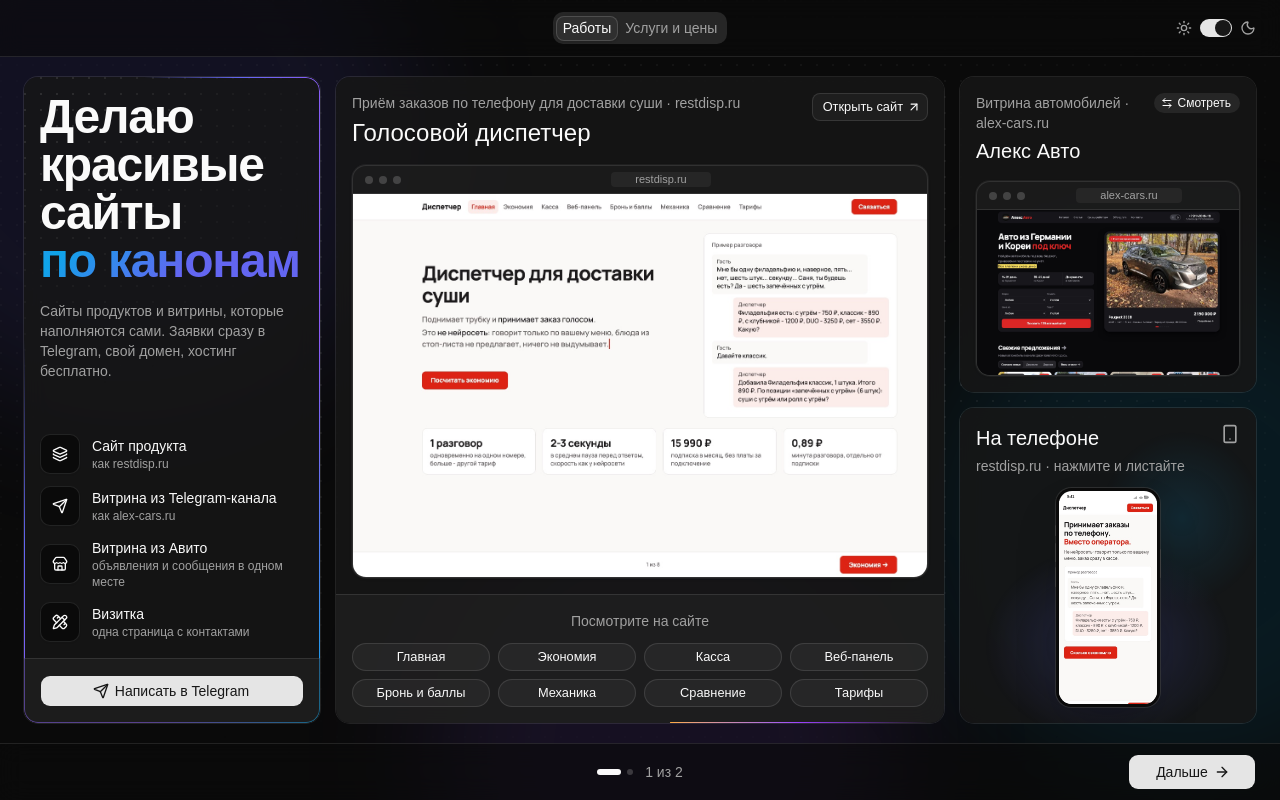
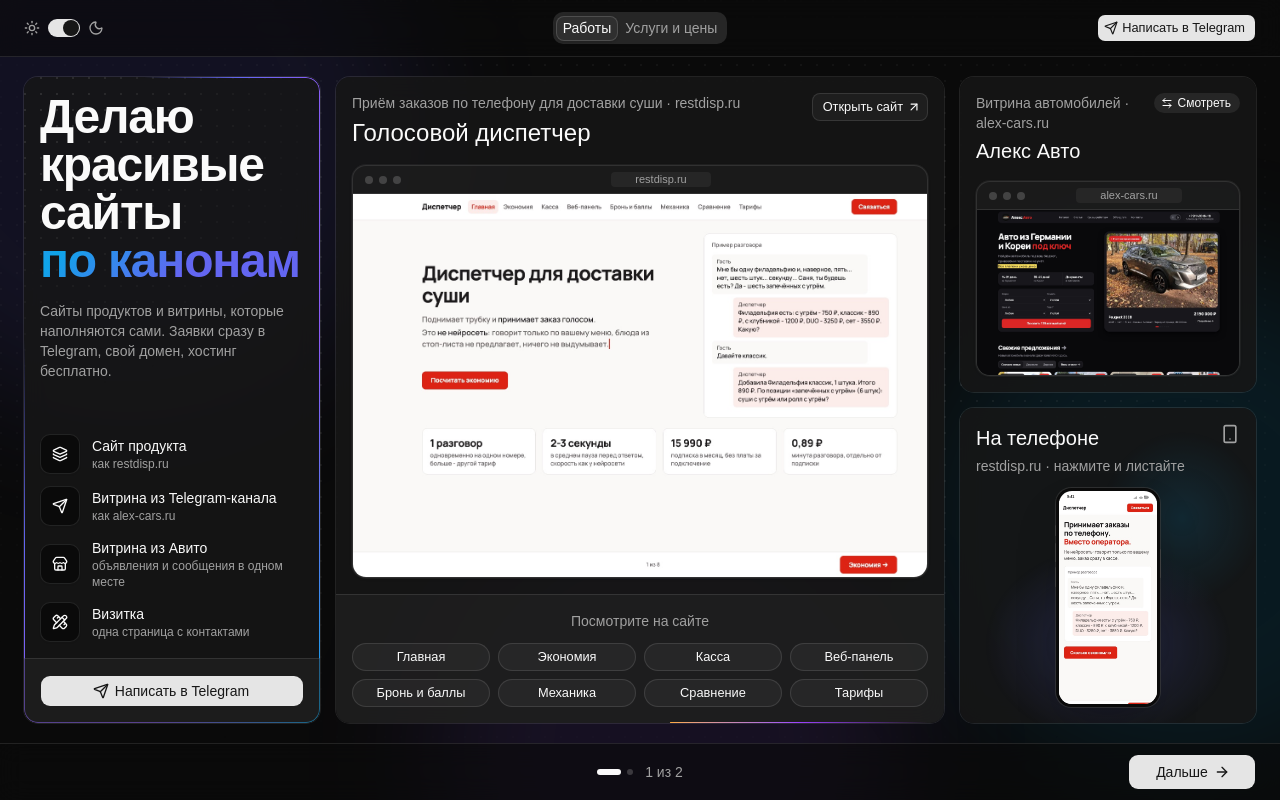
Before and after one commit to gozeff/imakeit, a React (Vite) app: page / in a window 1280 px wide. Built offline with nearby package versions, Linux system fonts and the light colour scheme.

Commit message:
Кнопка Telegram в шапке на всех экранах
Co-Authored-By: Claude Opus 5.5 <noreply@anthropic.com>

```diff
--- a/src/App.tsx
+++ b/src/App.tsx
@@ -527,7 +527,9 @@ export default function App() {
       </div>
       <header className="relative border-b bg-background/60 backdrop-blur-md">
         <div className="mx-auto flex h-14 max-w-7xl items-center justify-between gap-4 px-4 md:px-6">
-          <div className="hidden w-24 sm:block" />
+          <div className="hidden flex-1 sm:flex">
+            <ThemeSwitch />
+          </div>
           <Tabs value={String(page)} onValueChange={(v) => goTo(Number(v))}>
             <TabsList>
               {pages.map((p, i) => (
@@ -537,8 +539,12 @@ export default function App() {
               ))}
             </TabsList>
           </Tabs>
-          <div className="hidden w-24 justify-end sm:flex">
-            <ThemeSwitch />
+          <div className="flex flex-1 justify-end">
+            <Button size="sm" render={ext(TG)}>
+              <SendIcon data-icon="inline-start" />
+              <span className="sm:hidden">Telegram</span>
+              <span className="hidden sm:inline">Написать в Telegram</span>
+            </Button>
           </div>
         </div>
       </header>
```
